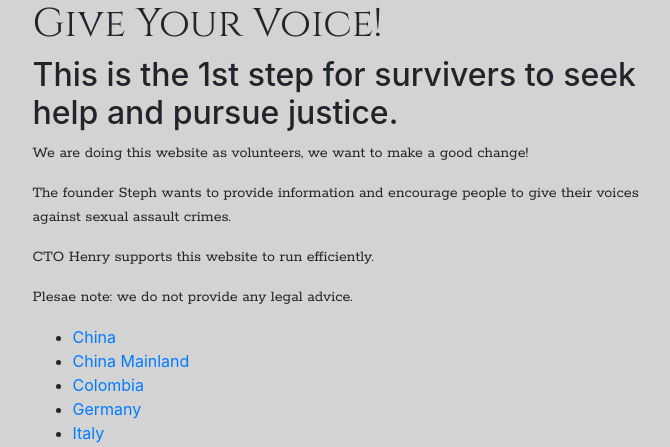
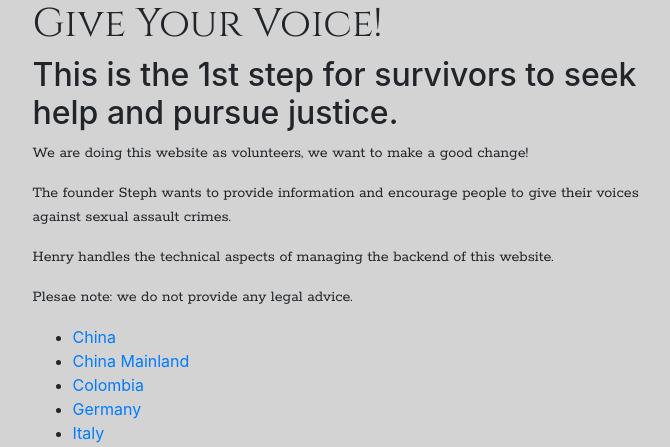
Before and after one commit to steph2088/stephwiki, a Flask app: template templates/index.html in a window 1280 px wide. Shown: the top 447 px of the page, without its empty margins (295-965 px from the left). Run offline with Flask 2, Linux system fonts and the light colour scheme; the template is opened without the code that fills it, so the values that code supplies are empty; some libraries are stand-ins or nearby versions.

Commit message:
updated missions and mis-spelled word

```diff
--- a/templates/index.html
+++ b/templates/index.html
@@ -5,11 +5,11 @@
 {% endblock %}
 {% block content %}
 <h1>Give Your Voice! </h1>
-<h2>This is the 1st step for survivers to seek help and pursue justice.</h2>
+<h2>This is the 1st step for survivors to seek help and pursue justice.</h2>
 
 <p>We are doing this website as volunteers, we want to make a good change!</p>
 <p>The founder Steph wants to provide information and encourage people to give their voices against sexual assault crimes.</p>
-<p>CTO Henry supports this website to run efficiently.</p>
+<p>Henry handles the technical aspects of managing the backend of this website.</p>
 <p>Plesae note: we do not provide any legal advice. </p>
 
 <ul>
```
